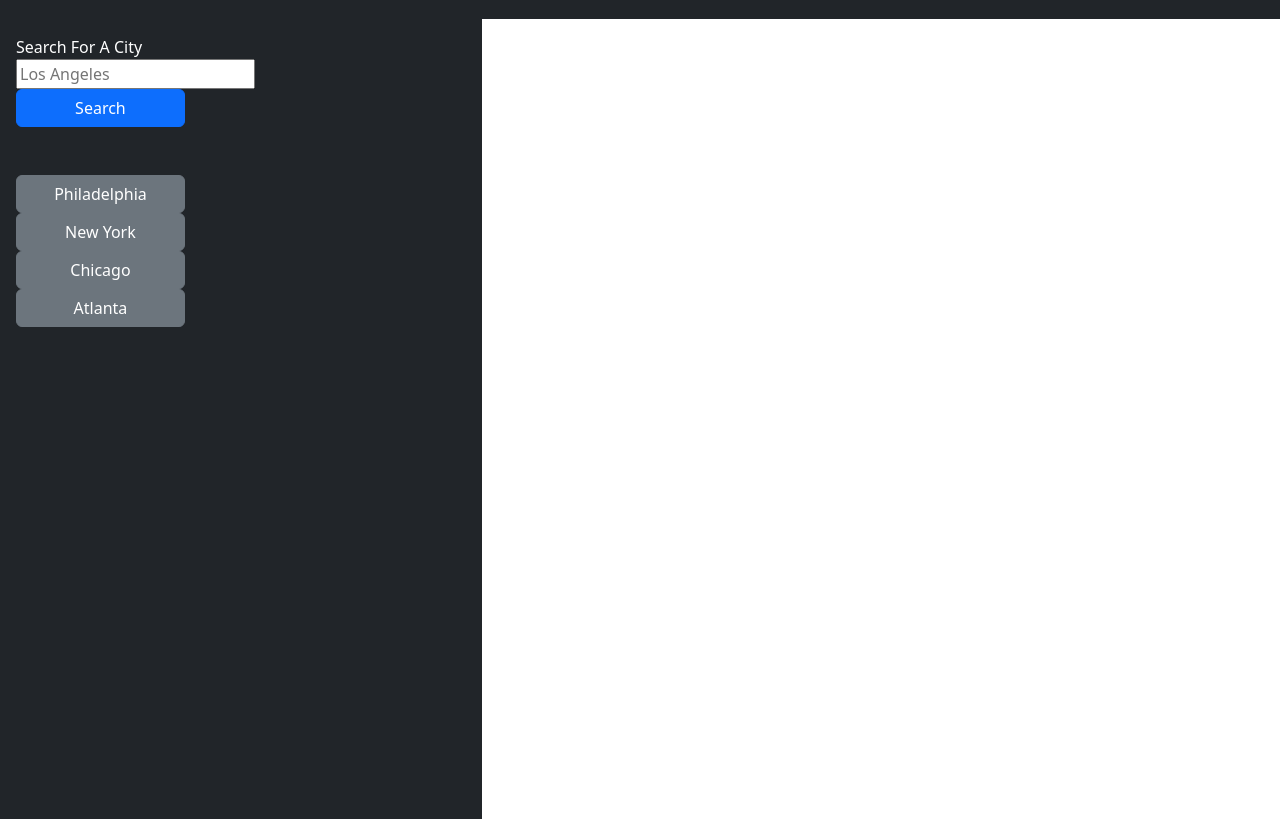
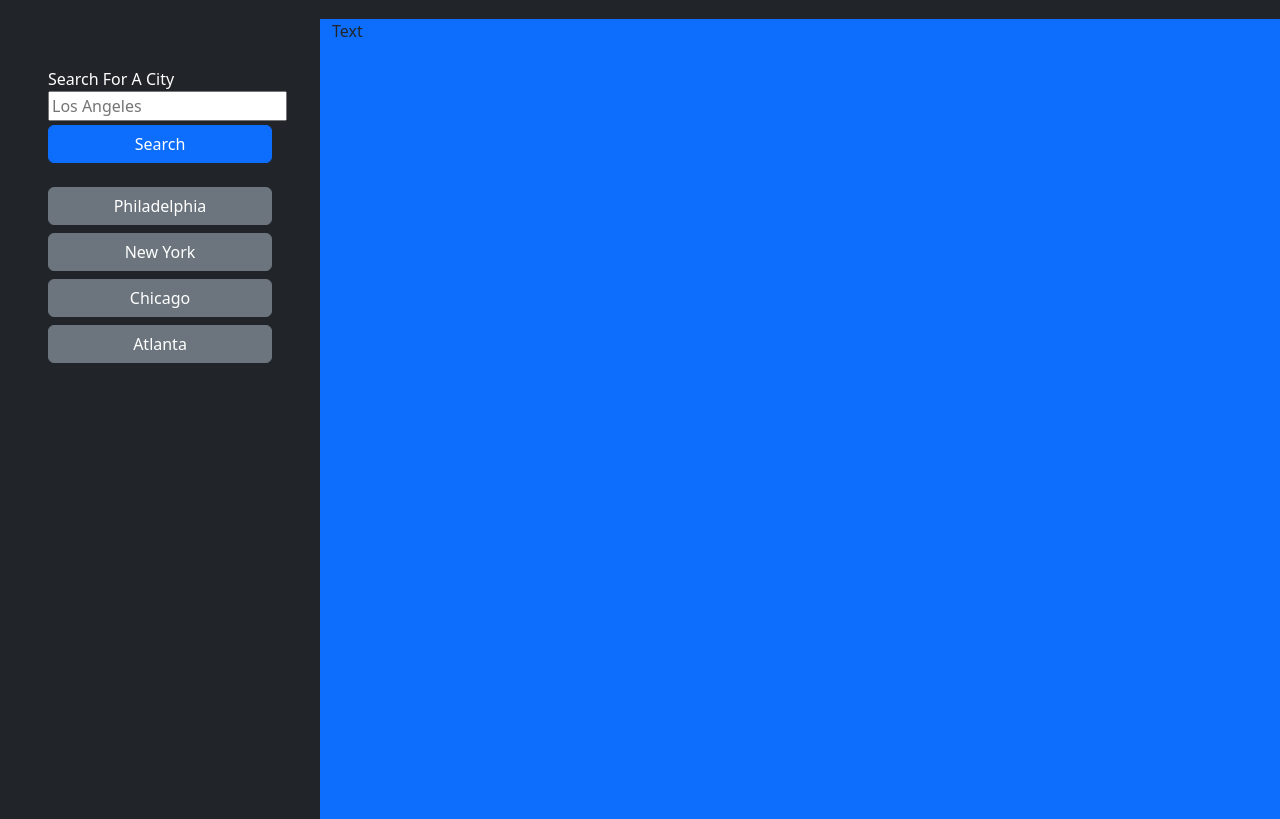
Before and after one commit to ryanjbedard/Weather-Dashboard, a plain HTML site: page index.html in a window 1280 px wide. Shown: the part 69-888 px from the top of the page. Drawn offline with nearby package versions, Linux system fonts and the light colour scheme.

Commit message:
Fix Bootstrap column format.

```diff
--- a/index.html
+++ b/index.html
@@ -14,33 +14,31 @@
         <H1>Weather Dashboard</H1>
     </header>
     <!-- Main area - Left column with cities and search bar -->
-    <main class="container-fluid d-flex">
-        <div class="row min-vh-100 bg-dark">
-            <section class="col-5 p-3 ">
+    <main class="container-fluid">
+        <div class="row justify-content-left min-vh-100 bg-dark">
+            <section class="col-3 justify-content-left p-5">
                 <form>
                     <label class="bg-dark text-white">Search For A City</label>
                     <input type="text" class="searchBox" placeholder="Los Angeles" >
-                    <button class="btn btn-primary w-100">Search</button>
+                    <button class="btn btn-primary mt-1 w-100">Search</button>
                 </form>
                 <!-- Buttons for different city searches. -->
-                <button type="button" id="philadelphia" class="btn btn-secondary mt-5 w-100">
+                <button type="button" id="philadelphia" class="btn btn-secondary my-1 mt-4 w-100">
                     Philadelphia
                 </button>
-                <button type="button" class="btn btn-secondary w-100" id="newYork">
+                <button type="button" class="btn btn-secondary my-1 w-100" id="newYork">
                     New York
                 </button>
-                <button type="button" class="btn btn-secondary w-100" id="chicago">
+                <button type="button" class="btn btn-secondary my-1 w-100" id="chicago">
                     Chicago
                 </button>
-                <button type="button" class="btn btn-secondary w-100" id="atlanta">
+                <button type="button" class="btn btn-secondary my-1 w-100" id="atlanta">
                     Atlanta
                 </button>
             </section>
-        </div>
     <!-- Right area display with current selected city and 5 day forcast -->
-        <div class="row">
-            <section class="container-fluid">
-
+            <section class="col-9 bg-primary w-60">
+                <p>Text</p>
             </section>
         </div>
     </main>
```
